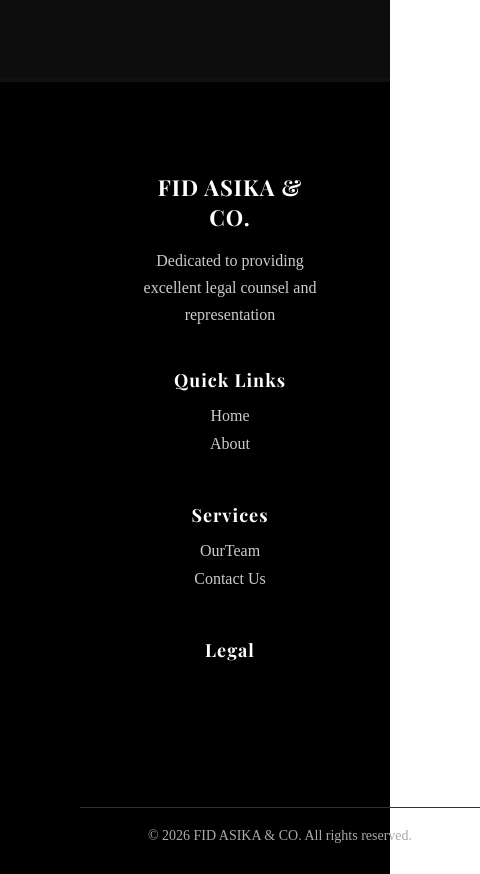
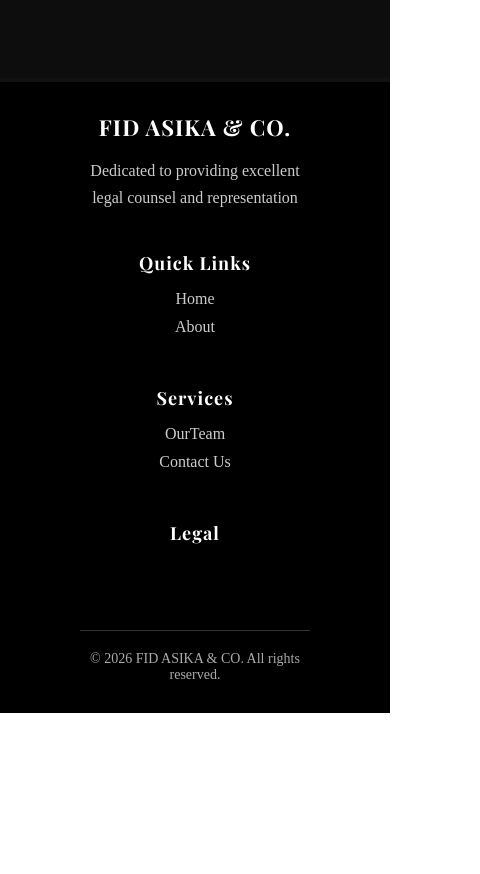
Before and after one commit to Qwerttuuii/techbro, a React (Create React App) app: page /Contact in a window 390 px wide. Shown: the part 940-1814 px from the top of the page, 480 px wide, since content can reach past the window. After the commit the page ends 1653 px from the top, so only its background shows below. Built offline with nearby package versions, Linux system fonts and the light colour scheme.

Commit message:
`Updated Footer.css with minor changes to styles and media query`

```diff
--- a/src/Footer.css
+++ b/src/Footer.css
@@ -65,13 +65,12 @@
 }
 @media (max-width: 768px) {
   .footer-container{
-  flex-direction: column;
-  padding: 60px;
-  text-align: center;
-  margin-right: 100px;
+    flex-direction: column;
+    text-align: center;
+    padding: 0;   /* ✅ reset */
   }
+
   .footer-bottom{
     text-align: center;
-    flex-direction: column;
   }
 }
```
